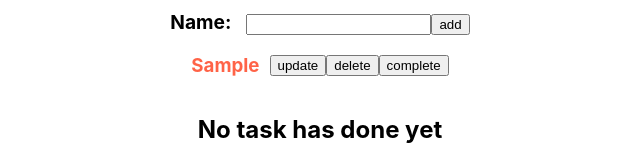
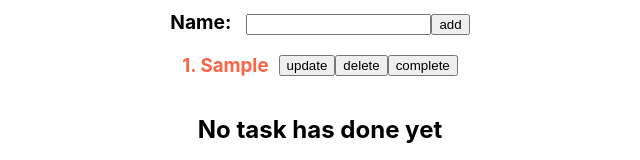
Before and after one commit to mamun-opu/to-do, a React (Create React App) app: page / in a window 1280 px wide. Both pictures are taken after typing "Sample" into the empty fields and a click on the input "add". Shown: the top 160 px of the page, without its empty margins (320-960 px from the left). Built offline with nearby package versions, Linux system fonts and the light colour scheme.

Commit message:
task numbering

```diff
--- a/src/components/Task/Task.js
+++ b/src/components/Task/Task.js
@@ -1,7 +1,7 @@
 import React, { useState } from 'react'
 import './Tasks.css'
 
-const Task = ({ name, todoList,setTodoList, deleteHandler, completeHandler, id }) => {
+const Task = ({ name, todoList,setTodoList, deleteHandler, completeHandler, id, taskNumber }) => {
   const [newInput, setNewInput] = useState(''); //to grab the input value from onChange
   const [display, setDisplay] = useState(true); //to switch which one to see on display, task or input
   const [taskToEdit, setTaskToEdit] = useState({}); //to store the selected task to be edited
@@ -44,7 +44,7 @@ const Task = ({ name, todoList,setTodoList, deleteHandler, completeHandler, id }
   return (
     <div>
         <div className =  {'taskDisplay ' + (display ? 'display-flex': 'display-none')}>
-            <h3 style={{ color: 'tomato' }}>{name}</h3>
+            <h3 style={{ color: 'tomato' }}>{taskNumber+1}. {name}</h3>
 
             <div style={{ marginLeft: '10px' }}>
                 <button onClick={() => handleSelectTask(id)}>update</button>
--- a/src/components/Tasks/Tasks.js
+++ b/src/components/Tasks/Tasks.js
@@ -42,13 +42,14 @@ const Tasks = () => {
             <InputTask todo = {todo} setTodo = {setTodo} todoList = {todoList} setTodoList = {setTodoList}/>
 
             {
-                todoList.map((task) =>
+                todoList.map((task, index) =>
                     <Task
                         deleteHandler = {() => handleDelete(task.id)}
                         completeHandler = {() => {handleComplete(task.id)}}
                         name = {task.name} key = {task.id} id = {task.id}
                         todoList = {todoList}
                         setTodoList = {setTodoList}
+                        taskNumber = {index}
                     />)
             }
             {
```
